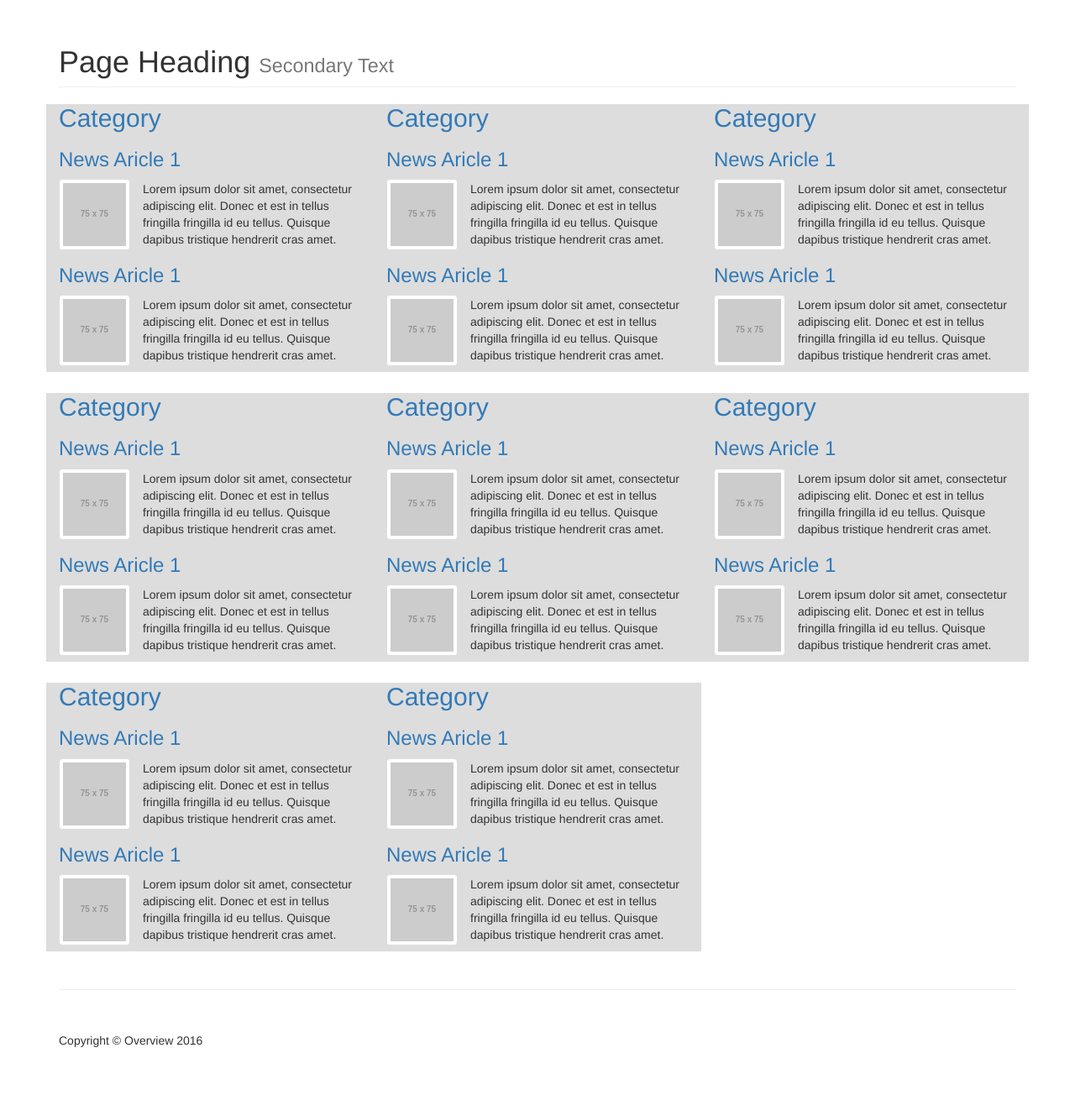
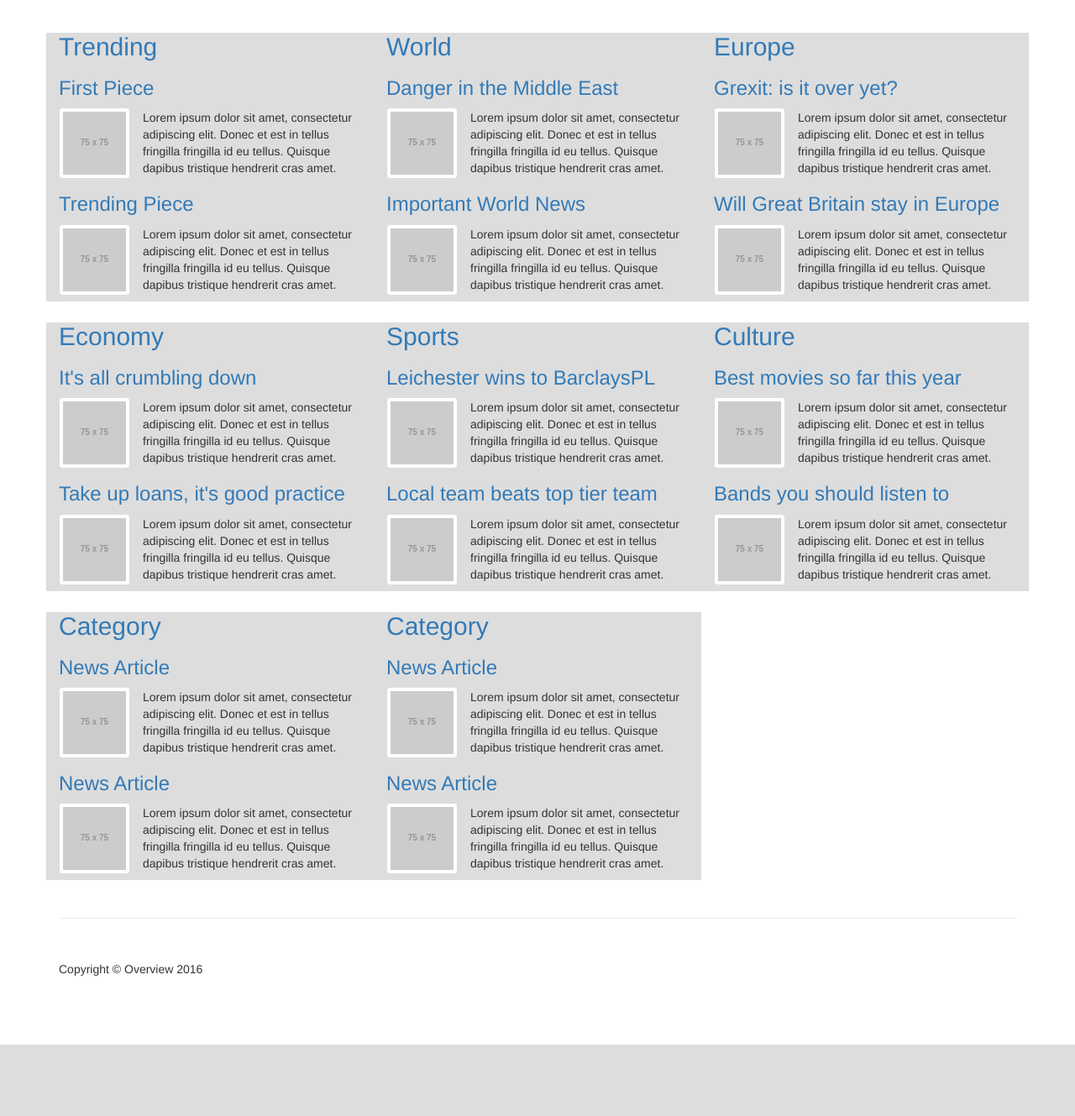
Before and after one commit to DominguesGM/Overview, a PHP site: page / in a window 1280 px wide. Shown: the part 51-1380 px from the top of the page at 84% size. After the commit the page ends 1295 px from the top, so only its background shows below. Run offline with PHP 8.4, Linux system fonts and the light colour scheme; grey boxes labelled with a size stand in for pictures from a placeholder-image service; some libraries are stand-ins or nearby versions.

Commit message:
Small details changed in the sidebar and index page

```diff
--- a/lbaw_prototype/css/3-col-portfolio.css
+++ b/lbaw_prototype/css/main.css
@@ -6,6 +6,10 @@
 
 body {
     padding-top: 70px; /* Required padding for .navbar-fixed-top. Remove if using .navbar-static-top. Change if height of navigation changes. */
+}
+
+.container{
+    margin-top: 25px;
 }
 
 .navbar{
--- a/lbaw_prototype/index.html
+++ b/lbaw_prototype/index.html
@@ -18,7 +18,7 @@
     <link href="css/font-awesome.min.css" rel="stylesheet">
 
     <!-- Custom CSS -->
-    <link href="css/3-col-portfolio.css" rel="stylesheet">
+    <link href="css/main.css" rel="stylesheet">
 
     <!-- HTML5 Shim and Respond.js IE8 support of HTML5 elements and media queries -->
     <!-- WARNING: Respond.js doesn't work if you view the page via file:// -->
--- a/lbaw_prototype/index.php
+++ b/lbaw_prototype/index.php
@@ -1,58 +1,50 @@
 <?php
 include('template/header.html');
 ?>
-    <!-- Page Header -->
-    <div class="row">
-        <div class="col-lg-12">
-            <h1 class="page-header">Page Heading
-                <small>Secondary Text</small>
-            </h1>
-        </div>
-    </div>
     <!-- /.row -->
 
     <!-- Projects Row -->
     <div class="row">
         <div class="col-md-4 portfolio-item short_news_item">
-            <h2 class="main_category"><a href="#">Category</a></h2>
+            <h2 class="main_category"><a href="#">Trending</a></h2>
             <div class="short_category_content">
                 <div class="short_category_item">
-                    <a href="#"><h3>News Aricle 1</h3></a>
+                    <a href="#"><h3>First Piece</h3></a>
                     <span class="image-box" data-score="321"><img class="img-thumbnail" src="http://placehold.it/75x75" alt=""></span>
                     <p class="summary">Lorem ipsum dolor sit amet, consectetur adipiscing elit. Donec et est in tellus fringilla fringilla id eu tellus. Quisque dapibus tristique hendrerit cras amet.</p>
                 </div>
                 <div class="short_category_item">
-                    <a href="#"><h3>News Aricle 1</h3></a>
+                    <a href="#"><h3>Trending Piece</h3></a>
                     <span class="image-box" data-score="123"><img class="img-thumbnail" src="http://placehold.it/75x75" alt=""></span>
                     <p class="summary">Lorem ipsum dolor sit amet, consectetur adipiscing elit. Donec et est in tellus fringilla fringilla id eu tellus. Quisque dapibus tristique hendrerit cras amet.</p>
                 </div>
             </div>
         </div>
         <div class="col-md-4 portfolio-item short_news_item">
-            <h2 class="main_category"><a href="#">Category</a></h2>
+            <h2 class="main_category"><a href="#">World</a></h2>
             <div class="short_category_content">
                 <div class="short_category_item">
-                    <a href="#"><h3>News Aricle 1</h3></a>
+                    <a href="#"><h3>Danger in the Middle East</h3></a>
                     <span class="image-box" data-score="321"><img class="img-thumbnail" src="http://placehold.it/75x75" alt=""></span>
                     <p class="summary">Lorem ipsum dolor sit amet, consectetur adipiscing elit. Donec et est in tellus fringilla fringilla id eu tellus. Quisque dapibus tristique hendrerit cras amet.</p>
                 </div>
                 <div class="short_category_item">
-                    <a href="#"><h3>News Aricle 1</h3></a>
+                    <a href="#"><h3>Important World News</h3></a>
                     <span class="image-box" data-score="123"><img class="img-thumbnail" src="http://placehold.it/75x75" alt=""></span>
                     <p class="summary">Lorem ipsum dolor sit amet, consectetur adipiscing elit. Donec et est in tellus fringilla fringilla id eu tellus. Quisque dapibus tristique hendrerit cras amet.</p>
                 </div>
             </div>
         </div>
         <div class="col-md-4 portfolio-item short_news_item">
-            <h2 class="main_category"><a href="#">Category</a></h2>
+            <h2 class="main_category"><a href="#">Europe</a></h2>
             <div class="short_category_content">
                 <div class="short_category_item">
-                    <a href="#"><h3>News Aricle 1</h3></a>
+                    <a href="#"><h3>Grexit: is it over yet?</h3></a>
                     <span class="image-box" data-score="321"><img class="img-thumbnail" src="http://placehold.it/75x75" alt=""></span>
                     <p class="summary">Lorem ipsum dolor sit amet, consectetur adipiscing elit. Donec et est in tellus fringilla fringilla id eu tellus. Quisque dapibus tristique hendrerit cras amet.</p>
                 </div>
                 <div class="short_category_item">
-                    <a href="#"><h3>News Aricle 1</h3></a>
+                    <a href="#"><h3>Will Great Britain stay in Europe</h3></a>
                     <span class="image-box" data-score="123"><img class="img-thumbnail" src="http://placehold.it/75x75" alt=""></span>
                     <p class="summary">Lorem ipsum dolor sit amet, consectetur adipiscing elit. Donec et est in tellus fringilla fringilla id eu tellus. Quisque dapibus tristique hendrerit cras amet.</p>
                 </div>
@@ -64,45 +56,45 @@ include('template/header.html');
     <!-- Projects Row -->
     <div class="row">
         <div class="col-md-4 portfolio-item short_news_item">
-            <h2 class="main_category"><a href="#">Category</a></h2>
+            <h2 class="main_category"><a href="#">Economy</a></h2>
             <div class="short_category_content">
                 <div class="short_category_item">
-                    <a href="#"><h3>News Aricle 1</h3></a>
+                    <a href="#"><h3>It's all crumbling down</h3></a>
                     <span class="image-box" data-score="321"><img class="img-thumbnail" src="http://placehold.it/75x75" alt=""></span>
                     <p class="summary">Lorem ipsum dolor sit amet, consectetur adipiscing elit. Donec et est in tellus fringilla fringilla id eu tellus. Quisque dapibus tristique hendrerit cras amet.</p>
                 </div>
                 <div class="short_category_item">
-                    <a href="#"><h3>News Aricle 1</h3></a>
+                    <a href="#"><h3>Take up loans, it's good practice</h3></a>
                     <span class="image-box" data-score="123"><img class="img-thumbnail" src="http://placehold.it/75x75" alt=""></span>
                     <p class="summary">Lorem ipsum dolor sit amet, consectetur adipiscing elit. Donec et est in tellus fringilla fringilla id eu tellus. Quisque dapibus tristique hendrerit cras amet.</p>
                 </div>
             </div>
         </div>
         <div class="col-md-4 portfolio-item short_news_item">
-            <h2 class="main_category"><a href="#">Category</a></h2>
+            <h2 class="main_category"><a href="#">Sports</a></h2>
             <div class="short_category_content">
                 <div class="short_category_item">
-                    <a href="#"><h3>News Aricle 1</h3></a>
+                    <a href="#"><h3>Leichester wins to BarclaysPL</h3></a>
                     <span class="image-box" data-score="321"><img class="img-thumbnail" src="http://placehold.it/75x75" alt=""></span>
                     <p class="summary">Lorem ipsum dolor sit amet, consectetur adipiscing elit. Donec et est in tellus fringilla fringilla id eu tellus. Quisque dapibus tristique hendrerit cras amet.</p>
                 </div>
                 <div class="short_category_item">
-                    <a href="#"><h3>News Aricle 1</h3></a>
+                    <a href="#"><h3>Local team beats top tier team</h3></a>
                     <span class="image-box" data-score="123"><img class="img-thumbnail" src="http://placehold.it/75x75" alt=""></span>
                     <p class="summary">Lorem ipsum dolor sit amet, consectetur adipiscing elit. Donec et est in tellus fringilla fringilla id eu tellus. Quisque dapibus tristique hendrerit cras amet.</p>
                 </div>
             </div>
         </div>
         <div class="col-md-4 portfolio-item short_news_item">
-            <h2 class="main_category"><a href="#">Category</a></h2>
+            <h2 class="main_category"><a href="#">Culture</a></h2>
             <div class="short_category_content">
                 <div class="short_category_item">
-                    <a href="#"><h3>News Aricle 1</h3></a>
+                    <a href="#"><h3>Best movies so far this year</h3></a>
                     <span class="image-box" data-score="321"><img class="img-thumbnail" src="http://placehold.it/75x75" alt=""></span>
                     <p class="summary">Lorem ipsum dolor sit amet, consectetur adipiscing elit. Donec et est in tellus fringilla fringilla id eu tellus. Quisque dapibus tristique hendrerit cras amet.</p>
                 </div>
                 <div class="short_category_item">
-                    <a href="#"><h3>News Aricle 1</h3></a>
+                    <a href="#"><h3>Bands you should listen to</h3></a>
                     <span class="image-box" data-score="123"><img class="img-thumbnail" src="http://placehold.it/75x75" alt=""></span>
                     <p class="summary">Lorem ipsum dolor sit amet, consectetur adipiscing elit. Donec et est in tellus fringilla fringilla id eu tellus. Quisque dapibus tristique hendrerit cras amet.</p>
                 </div>
@@ -116,12 +108,12 @@ include('template/header.html');
             <h2 class="main_category"><a href="#">Category</a></h2>
             <div class="short_category_content">
                 <div class="short_category_item">
-                    <a href="#"><h3>News Aricle 1</h3></a>
+                    <a href="#"><h3>News Article</h3></a>
                     <span class="image-box" data-score="321"><img class="img-thumbnail" src="http://placehold.it/75x75" alt=""></span>
                     <p class="summary">Lorem ipsum dolor sit amet, consectetur adipiscing elit. Donec et est in tellus fringilla fringilla id eu tellus. Quisque dapibus tristique hendrerit cras amet.</p>
                 </div>
                 <div class="short_category_item">
-                    <a href="#"><h3>News Aricle 1</h3></a>
+                    <a href="#"><h3>News Article</h3></a>
                     <span class="image-box" data-score="123"><img class="img-thumbnail" src="http://placehold.it/75x75" alt=""></span>
                     <p class="summary">Lorem ipsum dolor sit amet, consectetur adipiscing elit. Donec et est in tellus fringilla fringilla id eu tellus. Quisque dapibus tristique hendrerit cras amet.</p>
                 </div>
@@ -131,12 +123,12 @@ include('template/header.html');
             <h2 class="main_category"><a href="#">Category</a></h2>
             <div class="short_category_content">
                 <div class="short_category_item">
-                    <a href="#"><h3>News Aricle 1</h3></a>
+                    <a href="#"><h3>News Article</h3></a>
                     <span class="image-box" data-score="321"><img class="img-thumbnail" src="http://placehold.it/75x75" alt=""></span>
                     <p class="summary">Lorem ipsum dolor sit amet, consectetur adipiscing elit. Donec et est in tellus fringilla fringilla id eu tellus. Quisque dapibus tristique hendrerit cras amet.</p>
                 </div>
                 <div class="short_category_item">
-                    <a href="#"><h3>News Aricle 1</h3></a>
+                    <a href="#"><h3>News Article</h3></a>
                     <span class="image-box" data-score="123"><img class="img-thumbnail" src="http://placehold.it/75x75" alt=""></span>
                     <p class="summary">Lorem ipsum dolor sit amet, consectetur adipiscing elit. Donec et est in tellus fringilla fringilla id eu tellus. Quisque dapibus tristique hendrerit cras amet.</p>
                 </div>
--- a/lbaw_prototype/template/header.html
+++ b/lbaw_prototype/template/header.html
@@ -18,7 +18,7 @@
   <link href="css/font-awesome.min.css" rel="stylesheet">
 
   <!-- Custom CSS -->
-  <link href="css/3-col-portfolio.css" rel="stylesheet">
+  <link href="css/main.css" rel="stylesheet">
 
   <!-- Login Form CSS -->
   <link href="css/sign_in.css" rel="stylesheet">
@@ -40,25 +40,22 @@
     <div id="sidebar-wrapper">
       <ul class="sidebar-nav">
         <li>
-          <a href="#">Dashboard</a>
+          <a href="#">Trending</a>
         </li>
         <li>
-          <a href="#">Shortcuts</a>
+          <a href="#">World</a>
         </li>
         <li>
-          <a href="#">Overview</a>
+          <a href="#">Europe</a>
         </li>
         <li>
-          <a href="#">Events</a>
+          <a href="#">Economy</a>
         </li>
         <li>
-          <a href="#">About</a>
+          <a href="#">Sports</a>
         </li>
         <li>
-          <a href="#">Services</a>
-        </li>
-        <li>
-          <a href="#">Contacts</a>
+          <a href="#">Culture</a>
         </li>
       </ul>
     </div>
```
